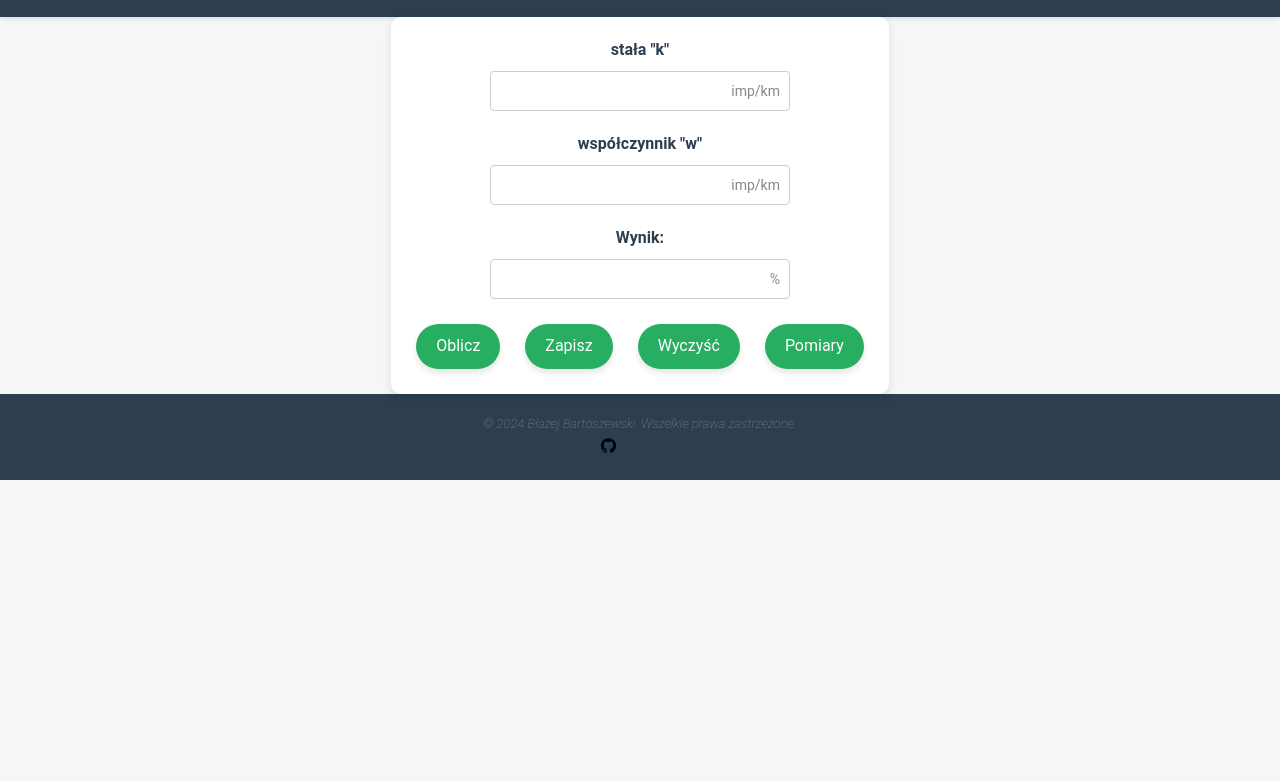
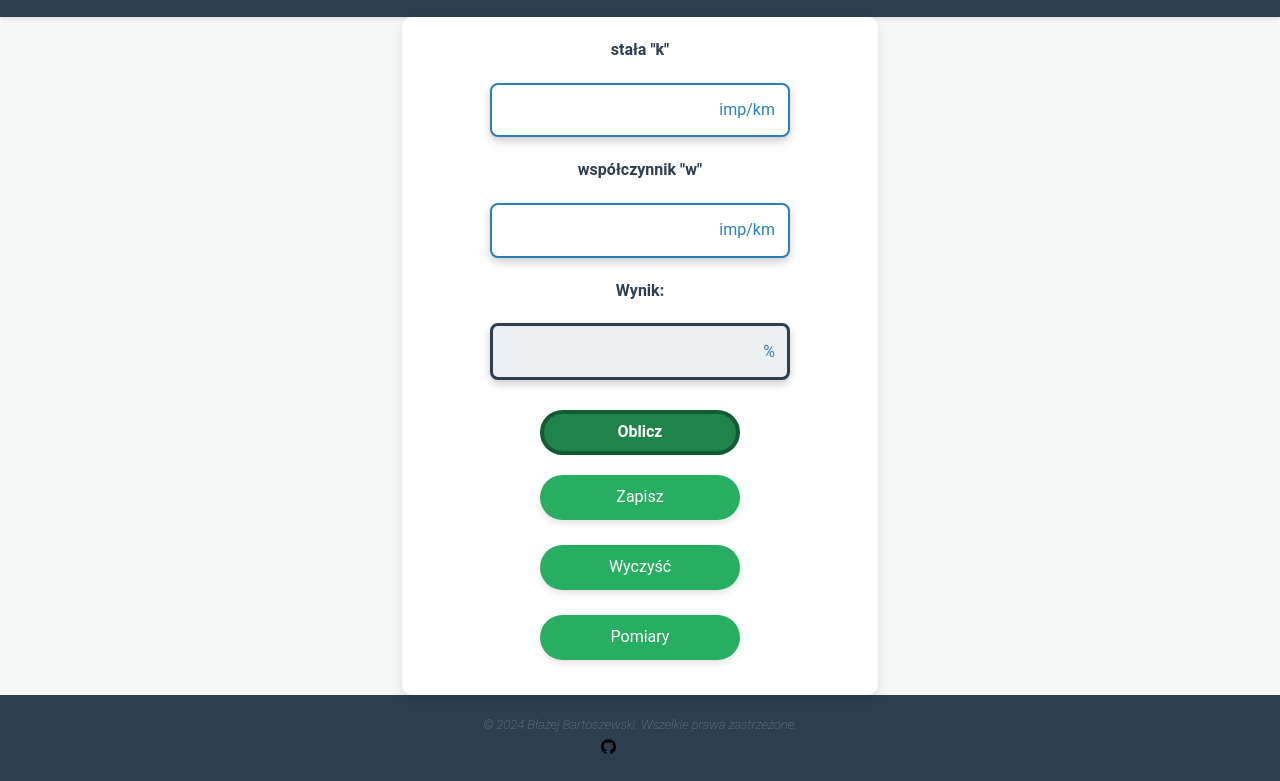
Before and after one commit to Blazej90/taxi-test, a website: page index.html in a window 1280 px wide. Shown: the part 99-880 px from the top of the page. Before the commit the page ends 800 px from the top, so only its background shows below. Drawn offline with nearby package versions, Linux system fonts and the light colour scheme.

Commit message:
label styles

```diff
--- a/common.css
+++ b/common.css
@@ -101,7 +101,25 @@ footer {
 }
 
 .input-search {
-  margin: 15px 0 15px 0;
+  width: 100%;
+  max-width: 400px;
+  padding: 10px 15px;
+  margin: 15px 0;
+  border: 1px solid #ccc;
+  border-radius: 25px;
+  box-shadow: 0 2px 4px rgba(0, 0, 0, 0.1);
+  font-size: 16px;
+  transition: border-color 0.3s, box-shadow 0.3s;
+}
+
+.input-search:focus {
+  border-color: #333;
+  box-shadow: 0 2px 6px rgba(0, 0, 0, 0.2);
+  outline: none;
+}
+
+.input-search::placeholder {
+  color: #888;
 }
 
 .container-btn-home-page {
@@ -114,7 +132,6 @@ footer {
 
 #btn-modal-save,
 #btn-save-test-result,
-#btn-calculate,
 #btn-clean,
 #btn-measurement,
 #btn-remove-entry {
@@ -129,13 +146,21 @@ footer {
   box-shadow: 0px 4px 6px rgba(0, 0, 0, 0.1);
 }
 
-#btn-modal-save:active,
-#btn-save-test-result:active,
-#btn-calculate:active,
-#btn-clean:active,
-#btn-measurement:active,
-#btn-remove-entry:active {
-  transform: scale(0.95);
+#btn-calculate {
+  background-color: #1e8449;
+  font-weight: bold;
+  border: 4px solid #145a32;
+}
+
+#btn-calculate:hover {
+  background-color: #145a32;
+}
+
+.btn-container {
+  display: flex;
+  flex-wrap: wrap;
+  justify-content: center;
+  padding: 10px;
 }
 
 .author {
--- a/index.html
+++ b/index.html
@@ -69,12 +69,12 @@
         </div>
         <div class="container-result">
           <label for="result">Wynik:</label>
-          <div class="input-wrapper">
+          <div class="input-wrapper-calculate">
             <input
               type="text"
               id="result"
               readonly
-              class="input-main-spacing"
+              class="input-main-spacing-calculate"
             />
             <span class="unit">%</span>
           </div>
--- a/index.js
+++ b/index.js
@@ -252,7 +252,9 @@ function updateTestResultFromLocalStorage() {
         entry.result || "-"
       }</span></p>
         <p><strong>Data:</strong> ${formattedTimestamp}</p>
-        <button onclick="removeEntry(${index})">Usuń zapis</button>
+        <div class="button-container">
+          <button onclick="removeEntry(${index})">Usuń zapis</button>
+        </div>
       `;
 
       resultsContainer.appendChild(entryDiv);
--- a/styles.css
+++ b/styles.css
@@ -270,7 +270,6 @@ menu#side-menu .container-definitions a {
 .const-k,
 .factor-w,
 .container-result {
-  margin-bottom: 20px;
   display: flex;
   flex-direction: column;
   align-items: center;
@@ -279,34 +278,103 @@ menu#side-menu .container-definitions a {
 .const-k label,
 .factor-w label,
 .container-result label {
-  margin-bottom: 8px;
   font-weight: bold;
-  font-size: 16px; /* Powiększone etykiety */
-  color: #2c3e50; /* Kolor etykiety */
+  font-size: 16px;
+  color: #2c3e50;
 }
 
-.input-wrapper {
+/* .input-wrapper {
   position: relative;
   display: flex;
   align-items: center;
-  max-width: 300px; /* Maksymalna szerokość inputów */
+  max-width: 300px;
   width: 100%;
 }
 
 .input-main-spacing {
   width: 100%;
   padding: 10px;
-  padding-right: 50px; /* Miejsce na jednostkę */
+  padding-right: 50px;
   border: 1px solid #ccc;
   border-radius: 4px;
 }
 
 .unit {
   position: absolute;
-  right: 10px; /* Odstęp od prawej krawędzi inputu */
-  font-size: 14px; /* Rozmiar czcionki dla jednostek */
-  color: #888; /* Kolor czcionki dla jednostek */
-  pointer-events: none; /* Aby kliknięcia nie wpływały na jednostkę */
+  right: 10px;
+  font-size: 14px;
+  color: #888;
+  pointer-events: none;
+} */
+
+/* Stylizacja wrappera dla input */
+.input-wrapper {
+  position: relative;
+  display: flex;
+  align-items: center;
+  max-width: 300px;
+  width: 100%;
+  margin: 20px auto; /* Centruje wrapper */
+}
+
+.input-wrapper-calculate {
+  position: relative;
+  display: flex;
+  align-items: center;
+  max-width: 300px;
+  width: 100%;
+  margin: 20px auto; /* Centruje wrapper */
+}
+
+/* Stylizacja inputa z klasą .input-main-spacing-calculate */
+.input-main-spacing-calculate {
+  width: 100%;
+  padding: 15px; /* Większe wypełnienie */
+  padding-right: 60px; /* Większa przestrzeń na jednostkę */
+  border: 3px solid #2c3e50; /* Grubsza obwódka i ciemniejszy kolor */
+  border-radius: 8px; /* Zaokrąglenie rogów */
+  font-size: 18px; /* Większy rozmiar czcionki */
+  color: #2c3e50; /* Kolor tekstu */
+  background-color: #ecf0f1; /* Jasno szare tło dla lepszej czytelności */
+  box-shadow: 0px 4px 8px rgba(0, 0, 0, 0.2); /* Delikatny cień */
+  transition: border-color 0.3s, box-shadow 0.3s; /* Płynna zmiana koloru obwódki i cienia */
+}
+
+/* Efekt focus dla inputa */
+.input-main-spacing-calculate:focus {
+  border-color: #1a242f; /* Jeszcze ciemniejszy odcień przy focusie */
+  box-shadow: 0 0 8px rgba(26, 36, 47, 0.4); /* Rozszerzony cień */
+  outline: none; /* Usunięcie domyślnego konturu */
+}
+
+/* Stylizacja inputa */
+.input-main-spacing {
+  width: 100%;
+  padding: 15px; /* Większe wypełnienie */
+  padding-right: 60px; /* Większa przestrzeń na jednostkę */
+  border: 2px solid #2980b9; /* Grubsza obwódka i ciemniejszy odcień niebieskiego */
+  border-radius: 8px; /* Zaokrąglenie rogów */
+  font-size: 18px; /* Większy rozmiar czcionki */
+  color: #2c3e50; /* Kolor tekstu */
+  background-color: #fff; /* Jasne tło dla lepszej czytelności */
+  box-shadow: 0px 4px 8px rgba(0, 0, 0, 0.2); /* Delikatny cień */
+  transition: border-color 0.3s, box-shadow 0.3s; /* Płynna zmiana koloru obwódki i cienia */
+}
+
+/* Efekt focus */
+.input-main-spacing:focus {
+  border-color: #1f6d9c; /* Ciemniejszy odcień niebieskiego przy focusie */
+  box-shadow: 0 0 8px rgba(31, 109, 156, 0.4); /* Rozszerzony cień */
+  outline: none; /* Usunięcie domyślnego konturu */
+}
+
+/* Stylizacja jednostki */
+.unit {
+  position: absolute;
+  right: 15px;
+  font-size: 16px;
+  color: #2980b9;
+  pointer-events: none;
 }
 
 /* Stylizacja przycisków w sekcji kalkulacji */
@@ -379,20 +447,31 @@ menu#side-menu .container-definitions a {
 
 .test-result-entry button {
   background-color: #e74c3c; /* Czerwony kolor przycisku */
+  color: white;
   border: none;
-  color: white;
   padding: 10px 15px;
   text-align: center;
   text-decoration: none;
   display: inline-block;
   font-size: 14px;
   cursor: pointer;
-  border-radius: 5px;
-  transition: background-color 0.3s;
+  border-radius: 25px; /* Zaokrąglone rogi */
+  transition: background-color 0.3s, transform 0.1s; /* Animacja tła i efekt kliknięcia */
+  box-shadow: 0px 4px 6px rgba(0, 0, 0, 0.1); /* Cień */
 }
 
 .test-result-entry button:hover {
   background-color: #c0392b; /* Ciemniejszy czerwony po najechaniu */
+}
+
+.test-result-entry button:active {
+  transform: scale(0.95); /* Efekt kliknięcia */
+}
+
+/* Kontener dla przycisku */
+.button-container {
+  text-align: center; /* Wyśrodkowanie przycisku */
+  margin-top: 10px; /* Margines u góry */
 }
 
 /* Styl dla kontenera tekstu */
```
